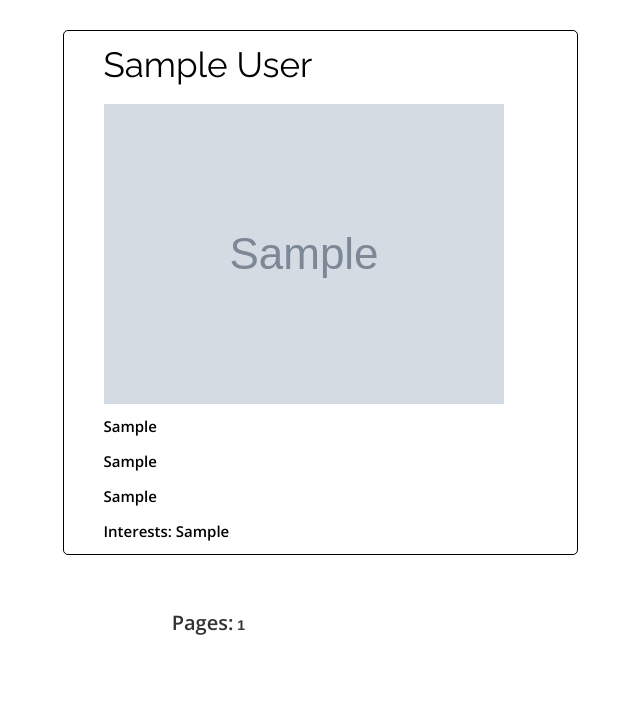
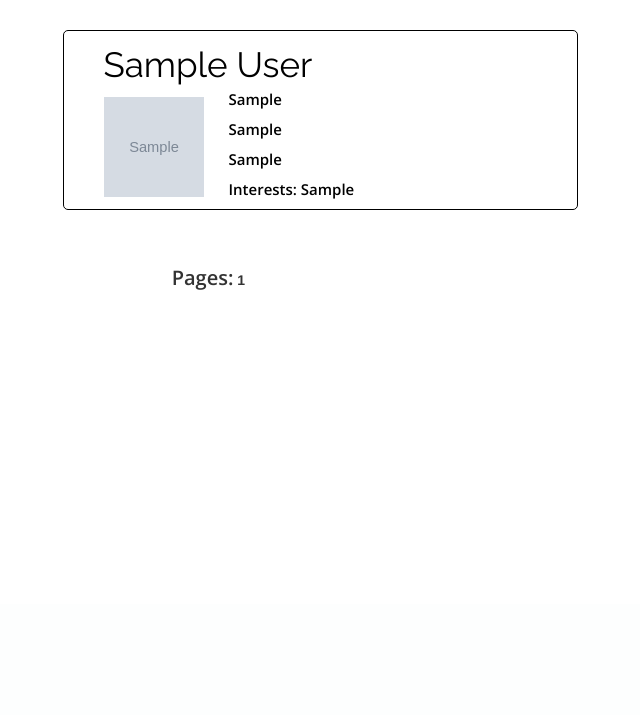
Before and after one commit to jakozaur/ozaur, a Flask app: page /profiles in a window 1280 px wide. Shown: the part 196-911 px from the top of the page, without its empty margins (265-905 px from the left). After the commit the page ends 486 px from the top, so only its background shows below. Run offline with Flask 2, Linux system fonts and the light colour scheme; tables that the repository leaves empty hold one stand-in row (values such as "Sample post"); grey boxes marked "Sample" are stand-in pictures; parts of the project's set-up code (start-up, migrations or seed data) failed here and were passed over; some libraries are stand-ins or nearby versions; some web fonts are replaced.

Commit message:
Pages with all profiles fianlly styled.

```diff
--- a/static/css/style.css
+++ b/static/css/style.css
@@ -126,7 +126,7 @@ span.pages {
 }
 
 p.about {
-    line-height: 25px;
+    line-height: 20px;
 }
 
 .pagination a {
@@ -302,9 +302,11 @@ button h2 a:hover {
 
 .single-profile img {
     float: left;
-    margin-top: 10px;
+    margin-top: 8px;
     margin-right: 25px;
     margin-bottom: 10px;
+    height: 100px;
+    width: 100px;
 }
 
 .single-profile a p {
@@ -313,7 +315,7 @@ button h2 a:hover {
 
 .single-profile a h2 {
     color: black;
-    margin-bottom: 10px;
+    margin-bottom: 5px;
     margin-top: -10px;
 }
 
@@ -335,3 +337,7 @@ button h2 a:hover {
 #attention-bid {
     text-align: right;
 }
+
+#awesome {
+    margin-bottom: 5px;
+}
--- a/templates/profiles.html
+++ b/templates/profiles.html
@@ -3,13 +3,13 @@
 {% block body %}
 <div class="row header">
     <div class="col-xs-8 col-xs-offset-2 col-sm-6 col-sm-offset-3 col-md-5 col-md-offset-4 col-lg-4 col-lg-offset-4">
-        <h1>Our awesome users</h1>
+        <div id="awesome"><h1>Our awesome users</h1></div>
     </div>
 </div>
 
 {% for user in pagination.items %}
     <div class="row">
-        <div class="col-xs-10 col-xs-offset-1 col-sm-8 col-sm-offset-2 col-md-6 col-md-offset-3 col-lg-5 col-lg-offset-3">
+        <div class="col-xs-10 col-xs-offset-1 col-sm-8 col-sm-offset-2 col-md-7 col-md-offset-3 col-lg-5 col-lg-offset-3">
             <div class="single-profile">
                 <a href="{{ url_for('public_profile', id=user.id) }}">
                     <h2>{{ user.display_name }}</h2>
```
